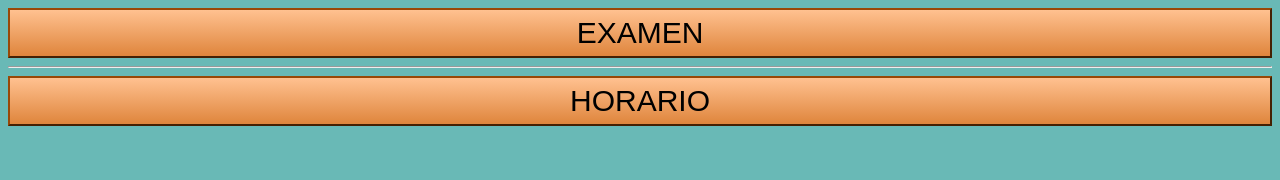
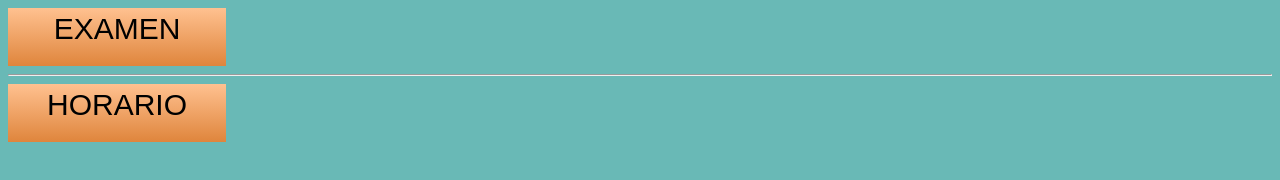
Before and after one commit to ikerabadia/lenguajesdemarcas, a plain HTML site: page menu.html in a window 1280 px wide. Drawn offline with Linux system fonts and the light colour scheme.

Commit message:
Arreglo del Menu

```diff
--- a/CSSexterno.css
+++ b/CSSexterno.css
@@ -1,5 +1,9 @@
+/*GENERALES*/
 html{
     background: #FFD5B3;
+}
+img{
+    border: solid #fa8500;
 }
 /*HEADERS*/
 
--- a/CSSmenu.css
+++ b/CSSmenu.css
@@ -2,11 +2,17 @@ body{
     background-color: #69B9B6;
 }
 .enlaces{
+    font-family: sans-serif;
     background: #FDA966;
     border-color: #994807;
-    width: 100%;
+    width: 200px;
     height: 50px;
     font-size: 30px;
+    padding: 4px 9px;
+    text-align: center;
+    text-decoration: none;
+    display: inline-block;
+    color: black;
 
     background-image: -webkit-linear-gradient(top, #FFC190, #DF853C);
     background-image: -moz-linear-gradient(top, #FFC190, #DF853C);
--- a/menu.html
+++ b/menu.html
@@ -7,8 +7,8 @@
   </head>
   <body>
 
-      <button class='enlaces'role="link" onclick="window.location='./examen/index.html'">EXAMEN</button><br>
+      <a class='enlaces' href="./examen/index.html" target="_top">EXAMEN</a><br>
       <hr>
-      <button class='enlaces' role="link" onclick="window.location='Segunda.html'">HORARIO</button>
+      <a class='enlaces' href="Segunda.html" target="_top">HORARIO</a>
 
   </body>
```
